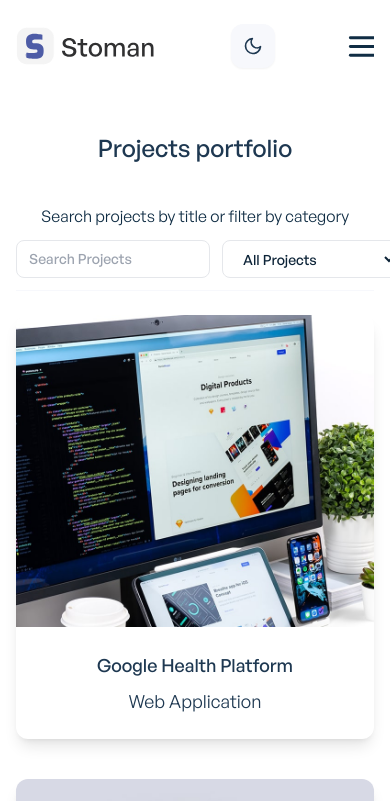
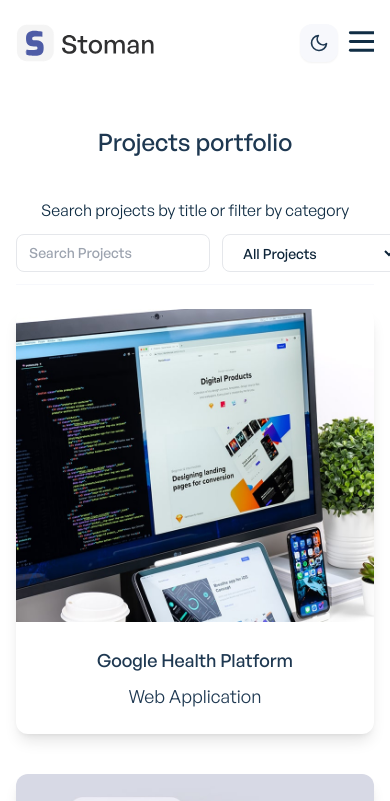
Before and after one commit to ShahbazVK/my-own-freelance-portfolio, a React (Create React App) app: page /projects in a window 390 px wide. Shown: the top 801 px of the page. Built offline with nearby package versions, Linux system fonts and the light colour scheme.

Commit message:
header and footer fixed

```diff
--- a/src/components/shared/AppHeader.jsx
+++ b/src/components/shared/AppHeader.jsx
@@ -63,11 +63,13 @@
 						</Link>
 					</div>
 
+					<div className='flex'>
 						{/* Theme switcher small screen */}
 						<div
 							onClick={() => setTheme(activeTheme)}
 							aria-label="Theme Switcher"
-						className="block sm:hidden ml-0 bg-primary-light dark:bg-ternary-dark p-3 shadow-sm rounded-xl cursor-pointer"
+							style={{ padding: '0.55rem' }}
+							className="block sm:hidden ml-0 bg-primary-light dark:bg-ternary-dark shadow-sm rounded-xl cursor-pointer mr-2"
 						>
 							{activeTheme === 'dark' ? (
 								<FiMoon className="text-ternary-dark hover:text-gray-400 dark:text-ternary-light dark:hover:text-primary-light text-xl" />
@@ -96,6 +98,7 @@
 									)}
 								</svg>
 							</button>
+						</div>
 					</div>
 				</div>
 
--- a/src/css/App.css
+++ b/src/css/App.css
@@ -232,12 +232,6 @@
 		opacity: 0.5;
 	}
 }
-div.scroll-contact-icons {
-	/* background-color: #333; */
-	overflow: auto;
-	white-space: nowrap;
-	width: 50%;
-}
 
 div.scroll-contact-icons a {
 	display: inline-block;
@@ -247,3 +241,19 @@
 	padding: 14px;
 	text-decoration: none;
 }
+div.scroll-contact-icons {
+	/* background-color: #333; */
+	overflow: auto;
+	white-space: nowrap;
+	width: 80vw;
+}
+/* Hide scrollbar for Chrome, Safari and Opera */
+.scroll-contact-icons::-webkit-scrollbar {
+	display: none;
+  }
+
+  /* Hide scrollbar for IE, Edge and Firefox */
+  .scroll-contact-icons {
+	-ms-overflow-style: none;  /* IE and Edge */
+	scrollbar-width: none;  /* Firefox */
+  }
```
Lines whose indentation alone changed are shown as unchanged.
